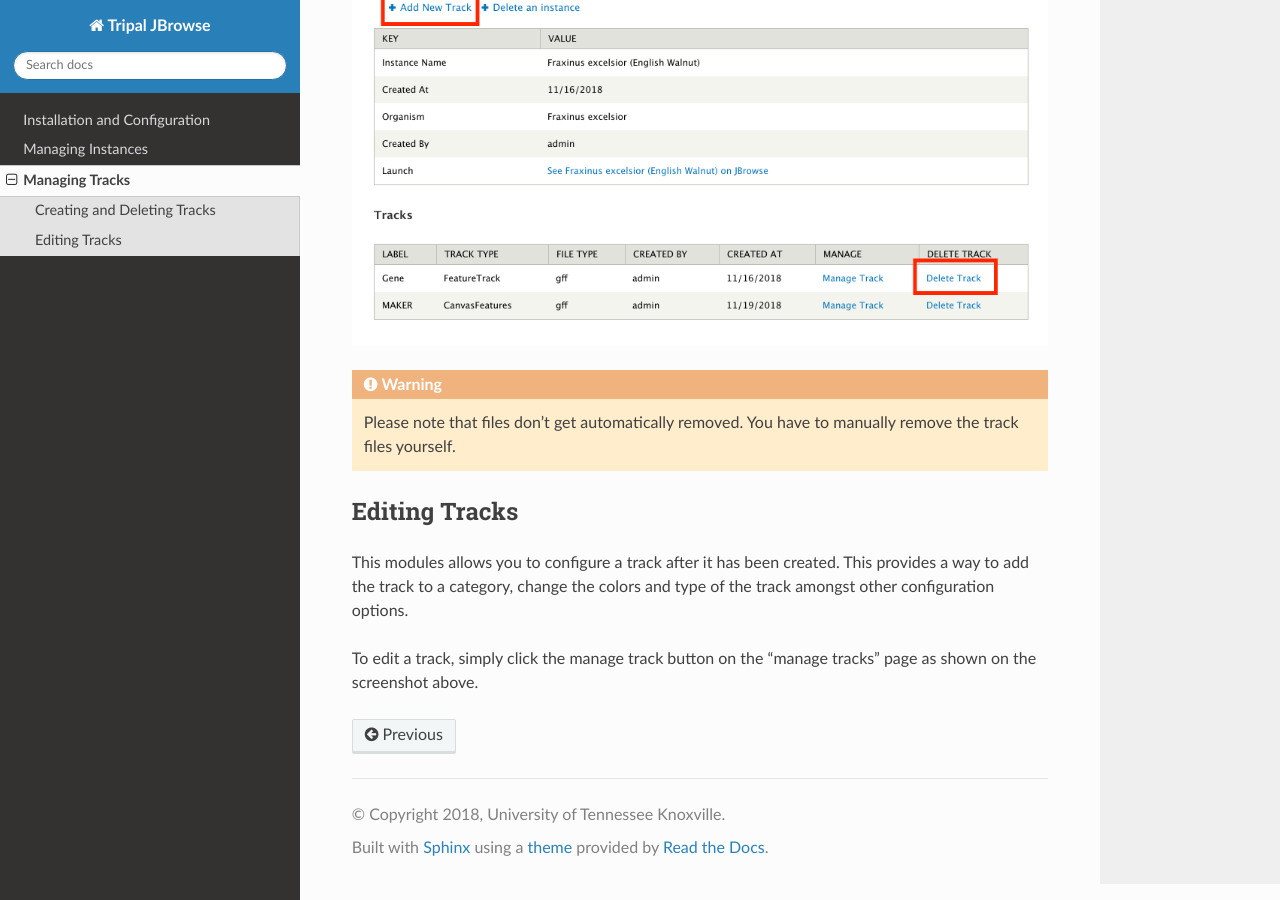
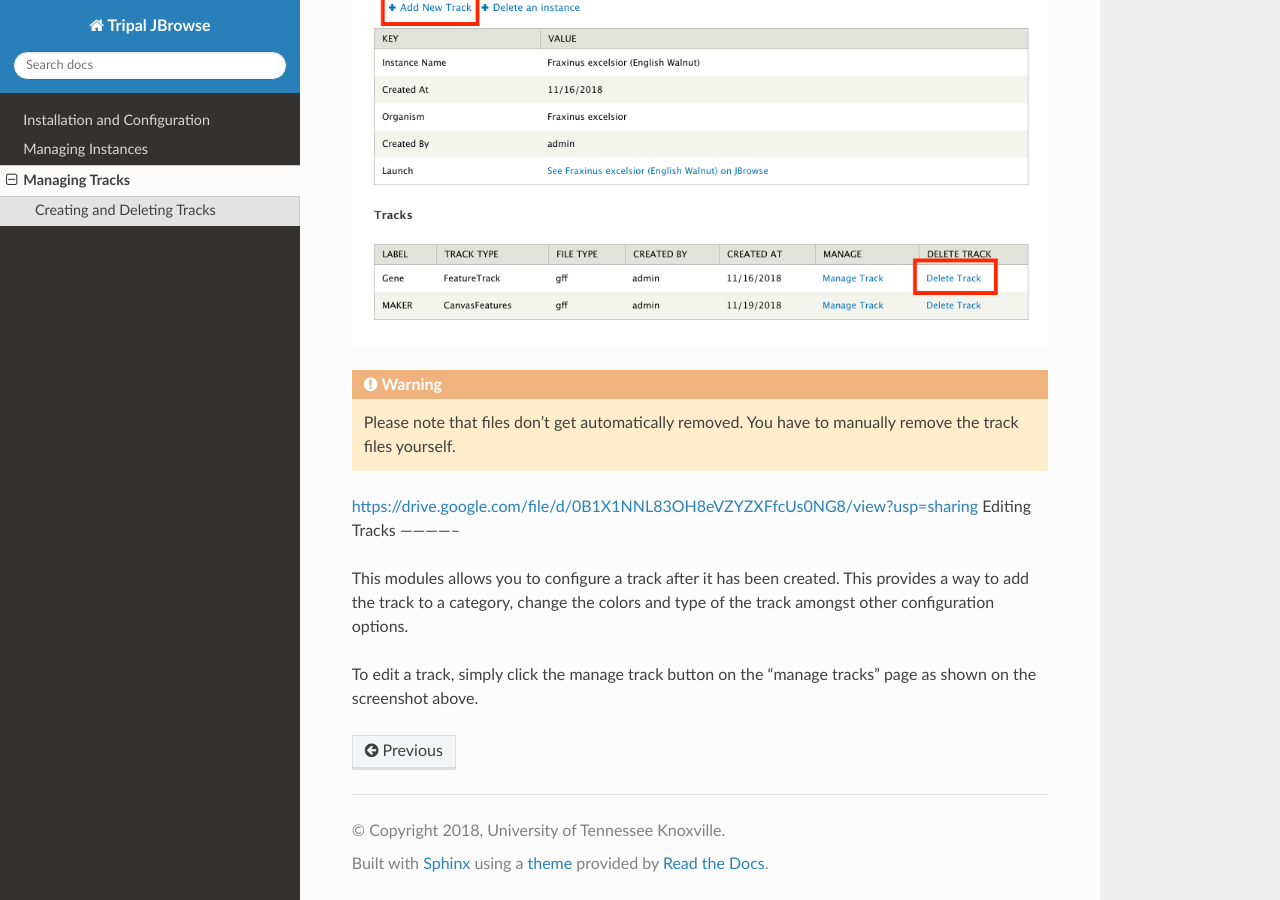
Before and after one commit to statonlab/hardwoods_jbrowse, a Sphinx documentation site: the page built from docs/guide/tracks.rst, in a window 1280 px wide and 900 px high, scrolled down 569 px. Built offline with Sphinx 7.4.7 and the Read the Docs theme 2.0.0, drawn with Linux system fonts in a browser that asks for light colours; some of the changed lines change nothing that is shown.

Commit message:
Add tracks docs

```diff
--- a/docs/guide/tracks.rst
+++ b/docs/guide/tracks.rst
@@ -15,7 +15,7 @@
 .. warning::
     Please note that files don't get automatically removed. You have to manually remove the track files yourself.
 
-
+https://drive.google.com/file/d/0B1X1NNL83OH8eVZYZXFfcUs0NG8/view?usp=sharing
 Editing Tracks
 --------------
 
```
